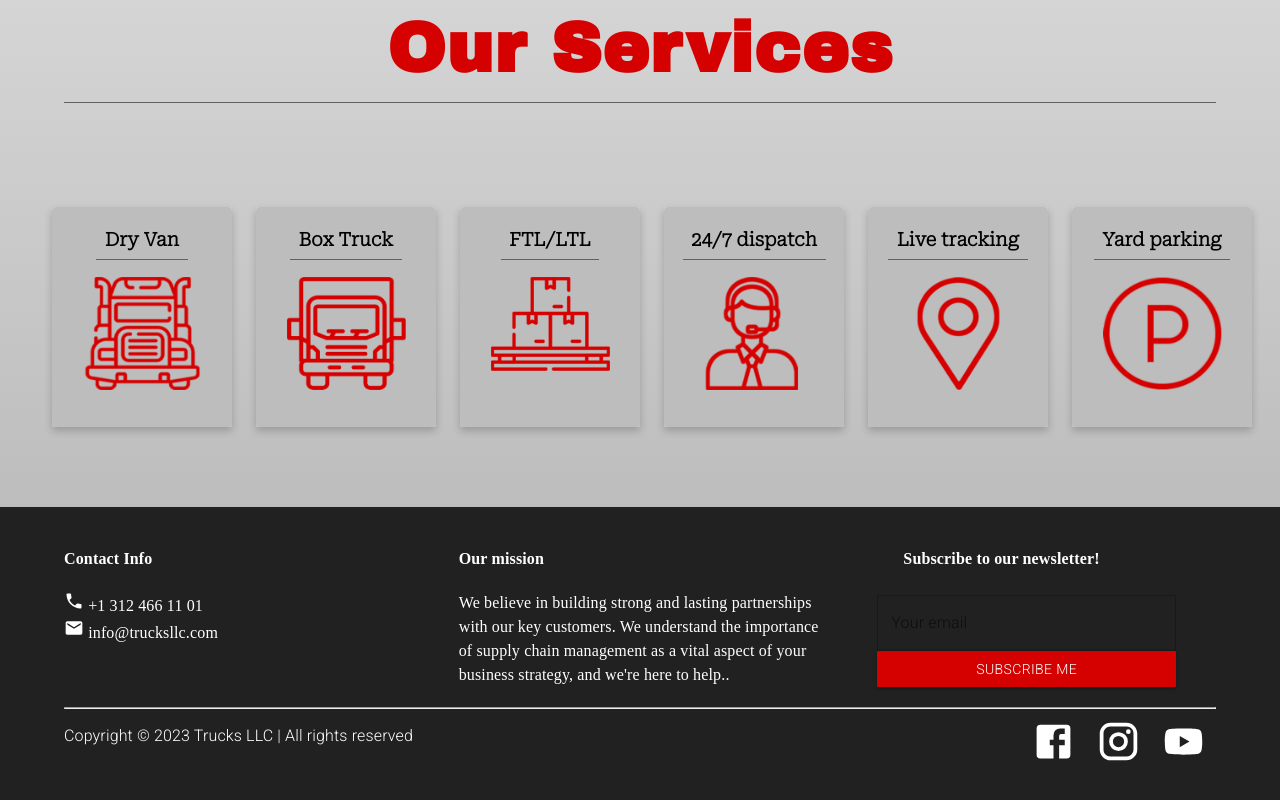
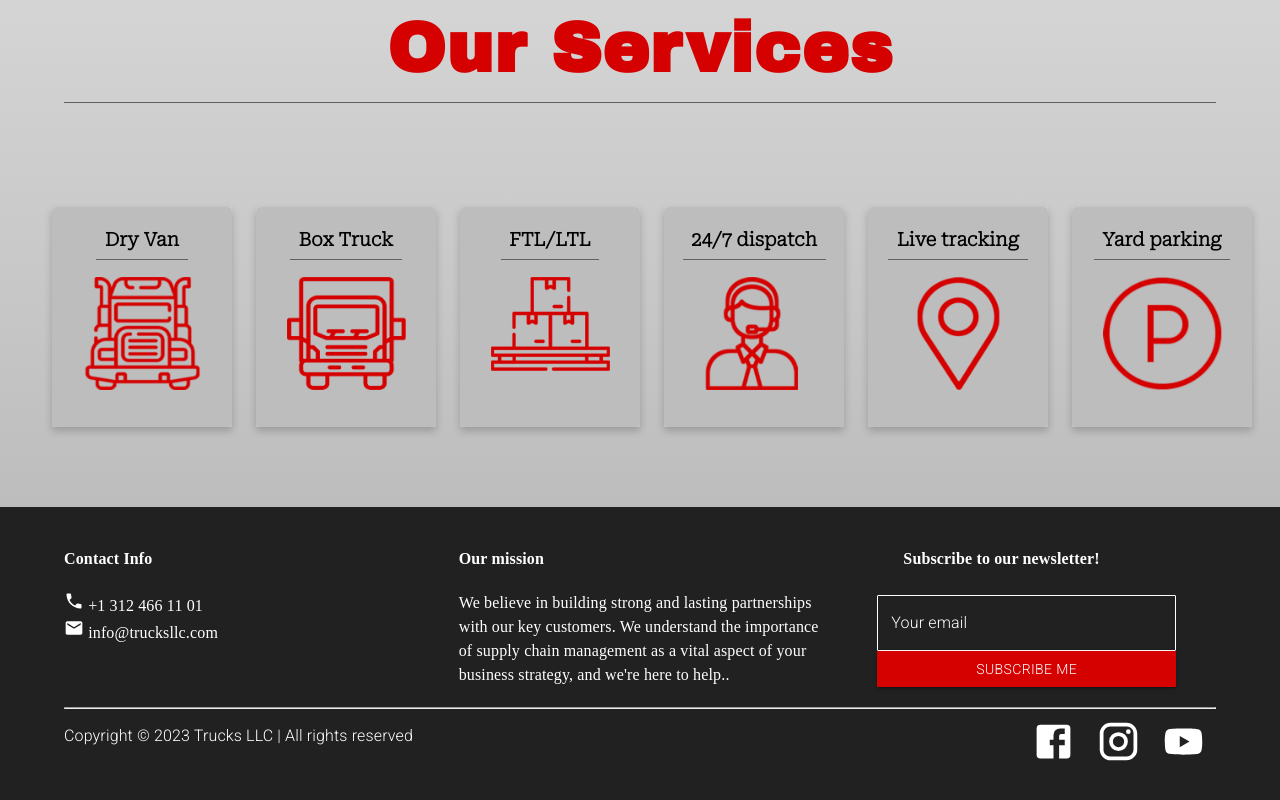
Before and after one commit to DVDR12321/TrucksLLC, a React (Create React App) app in the folder react-project-filesystem/: page /aboutus in a window 1280 px wide. Shown: the part 3105-3905 px from the top of the page. Built offline with nearby package versions, Linux system fonts and the light colour scheme.

Commit message:
Updating subscription text field border color to white in footer

```diff
--- a/react-project-filesystem/src/Pages/AboutUsPage/StyledComponents.jsx
+++ b/react-project-filesystem/src/Pages/AboutUsPage/StyledComponents.jsx
@@ -178,7 +178,6 @@ export const StyledSectionBox = styled(Grid)(
 background-image: url(${image});
 background-size:cover;
 background-attachment: fixed;
-//background: ${theme.palette.common.grey};
 width:100%;
 margin-left: 200px;
 margin-right: 200px;
--- a/react-project-filesystem/src/components/Footer/Footer.jsx
+++ b/react-project-filesystem/src/components/Footer/Footer.jsx
@@ -1,6 +1,5 @@
 import React from "react";
-import { Grid, Box, TextField, Button } from "@mui/material";
-import logo from "../../assets/footerlogo.png";
+import { Grid, Box, Button } from "@mui/material";
 import { Container } from "@mui/system";
 import PhoneIcon from "@mui/icons-material/Phone";
 import EmailIcon from "@mui/icons-material/Email";
@@ -21,10 +20,8 @@ import {
   StyledText,
 } from "./StyledComponents";
 import { grey } from "@mui/material/colors";
-import { useTheme } from "@mui/material/styles";
 
 const Footer = () => {
-  const theme = useTheme();
   return (
     <Box
       px={{ xs: 3, sm: 0 }}
@@ -70,11 +67,13 @@ const Footer = () => {
               px={{ sm: 5 }}
             >
               <StyledSubscribeTextField
-                sx={{ input: { color: "white" }, border: { color: "white" } }}
                 id="outlined-basic"
                 label="Your email"
                 color="primary"
                 variant="outlined"
+                InputLabelProps={{
+                  style: { color: "white" },
+                }}
               />
               <Button variant="contained">Subscribe me</Button>
             </StyledNewsletterGrid>
--- a/react-project-filesystem/src/components/Footer/StyledComponents.jsx
+++ b/react-project-filesystem/src/components/Footer/StyledComponents.jsx
@@ -22,9 +22,30 @@ export const StyledNewsletterGrid = styled(Grid)`
   padding-top: 20px;
 `;
 
-export const StyledSubscribeTextField = styled(TextField)`
-  // border: solid 1px white;
-`;
+export const StyledSubscribeTextField = styled(TextField)(
+  ({ theme }) => `
+  &.MuiOutlinedInput-root {
+    &.Mui-focused .MuiOutlinedInput-notchedOutline {
+        border-color: ${theme.palette.common.white};
+    }
+  }
+  & .MuiOutlinedInput-notchedOutline {
+      border-color: ${theme.palette.common.white};
+  }
+  input {
+    & ::placeholder {
+      color: white;
+  }
+  }
+
+& .MuiInputBase-input {
+    color: white;
+}
+& .MuiInputBase-root:hover .MuiOutlinedInput-notchedOutline {
+  border-color: white;
+}
+`
+);
 
 export const StyledCaption = styled(Typography)(
   ({ theme }) => `
```
